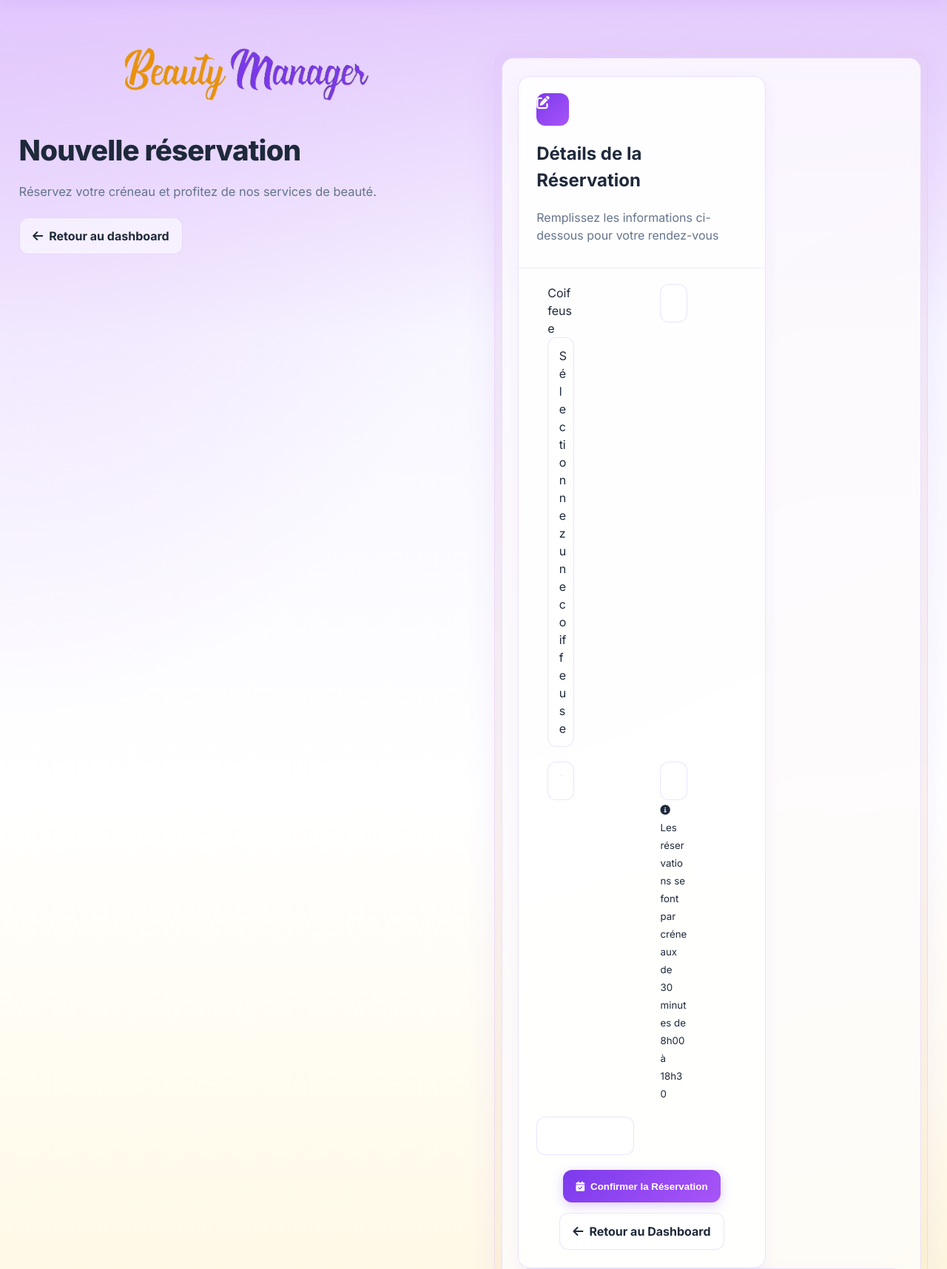
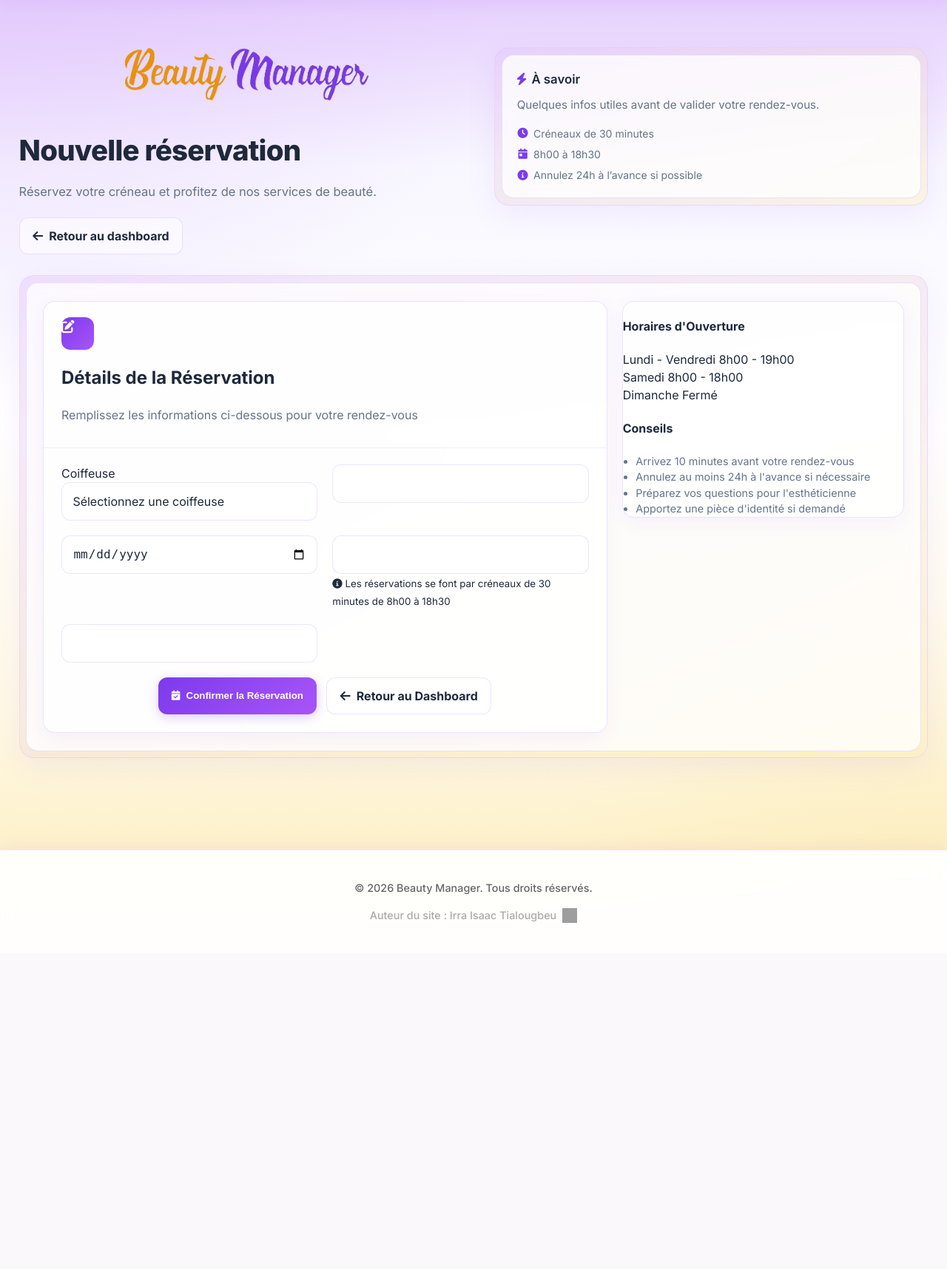
Before and after one commit to irraisaac16-code/Beauty-manager, a Django app: template manager/templates/manager/reservation_client.html in a window 1280 px wide. Shown: the part 75-1791 px from the top of the page at 74% size. After the commit the page ends 1323 px from the top, so only its background shows below. Run offline with Django 5.2, Linux system fonts and the light colour scheme; the template is opened without the code that fills it: most values are stand-ins (such as "Sample title", 1, 10 or a date in 2020); grey boxes marked "Sample" are stand-in pictures; form fields are guessed from the names that the template uses; grey boxes are pictures that could not be loaded.

Commit message:
style(reservation-client): nettoyage indentation et titres
Nettoie l'indentation du template et harmonise le bloc 'À savoir' (spacing + alignement) via CSS scoppé.

Co-authored-by: Cursor <cursoragent@cursor.com>

```diff
--- a/manager/static/manager/reservation-client.css
+++ b/manager/static/manager/reservation-client.css
@@ -1,4 +1,25 @@
 /* Reservation client — styles scoped, uniformes dashboard */
+
+.reservation-adminlike .reservation-aside .reg-panel-inner {
+    padding: 1.25rem 1.25rem;
+}
+
+.reservation-adminlike .reservation-aside .reg-section-title {
+    margin-bottom: 0.65rem;
+    justify-content: flex-start;
+}
+
+.reservation-adminlike .reservation-aside .dash-section-lead {
+    margin-bottom: 1rem;
+}
+
+.reservation-adminlike .reservation-aside .dash-rdv-meta > div {
+    margin-bottom: 0.45rem;
+}
+
+.reservation-adminlike .reservation-aside .dash-rdv-meta > div:last-child {
+    margin-bottom: 0;
+}
 
 .reservation-adminlike .messages-section {
     margin-bottom: 1.25rem;
--- a/manager/templates/manager/reservation_client.html
+++ b/manager/templates/manager/reservation_client.html
@@ -24,7 +24,19 @@
                 </div>
             </div>
 
-    <!-- Section d'information pour les nouvelles réservations -->
+            <div class="reg-panel reservation-aside">
+                <div class="reg-panel-inner">
+                    <h2 class="reg-section-title"><i class="fas fa-bolt"></i> À savoir</h2>
+                    <p class="dash-section-lead">Quelques infos utiles avant de valider votre rendez-vous.</p>
+                    <div class="dash-rdv-meta">
+                        <div><i class="fas fa-clock"></i> Créneaux de 30 minutes</div>
+                        <div><i class="fas fa-calendar-day"></i> 8h00 à 18h30</div>
+                        <div><i class="fas fa-info-circle"></i> Annulez 24h à l’avance si possible</div>
+                    </div>
+                </div>
+            </div>
+        </section>
+
         {% if messages %}
             <div class="messages-section">
                 {% for message in messages %}
@@ -57,11 +69,9 @@
 
                                 <!-- Première ligne : Esthéticienne et Service -->
                                 <div class="form-row">
-                                                         <div class="form-group col-md-6">
+                                    <div class="form-group">
                                         <div class="input-wrapper">
-                                                                         <label for="coiffeuse-select" class="floating-label">
-                                        Coiffeuse
-                                    </label>
+                                            <label for="coiffeuse-select" class="floating-label">Coiffeuse</label>
                                             <div class="custom-select-wrapper">
                                                 <div class="custom-select-display" id="coiffeuse-display">
                                                     <span class="placeholder">Sélectionnez une coiffeuse</span>
@@ -99,10 +109,9 @@
                                         </div>
                                     </div>
 
-                            <div class="form-group col-md-6">
+                                    <div class="form-group">
                                         <div class="input-wrapper">
-                                    <label for="{{ form.service.id_for_label }}" class="floating-label">
-                                    </label>
+                                            <label for="{{ form.service.id_for_label }}" class="floating-label"></label>
                                             {{ form.service }}
                                             {% if form.service.errors %}
                                                 <div class="error-message">
@@ -117,10 +126,9 @@
 
                                 <!-- Deuxième ligne : Date et Heure -->
                                 <div class="form-row">
-                            <div class="form-group col-md-6">
+                                    <div class="form-group">
                                         <div class="input-wrapper">
-                                    <label for="{{ form.date.id_for_label }}" class="floating-label">
-                                    </label>
+                                            <label for="{{ form.date.id_for_label }}" class="floating-label"></label>
                                             {{ form.date }}
                                             {% if form.date.errors %}
                                                 <div class="error-message">
@@ -131,10 +139,9 @@
                                         </div>
                                     </div>
 
-                            <div class="form-group col-md-6">
+                                    <div class="form-group">
                                         <div class="input-wrapper">
-                                    <label for="{{ form.heure.id_for_label }}" class="floating-label">
-                                    </label>
+                                            <label for="{{ form.heure.id_for_label }}" class="floating-label"></label>
                                             {{ form.heure }}
                                             {% if form.heure.errors %}
                                                 <div class="error-message">
@@ -154,8 +161,7 @@
                                 <div class="form-row">
                                     <div class="form-group">
                                         <div class="input-wrapper">
-                                    <label for="{{ form.notes.id_for_label }}" class="floating-label">
-                                    </label>
+                                            <label for="{{ form.notes.id_for_label }}" class="floating-label"></label>
                                             {{ form.notes }}
                                             {% if form.notes.errors %}
                                                 <div class="error-message">
@@ -179,7 +185,6 @@
                             </a>
                         </div>
                             </form>
-                </div>
                         </div>
                     </div>
 
@@ -216,7 +221,7 @@
                     </div>
                 </div>
             </div>
-        </section>
+        </div>
     </div>
 </div>
 
```
Lines whose indentation alone changed are shown as unchanged.
